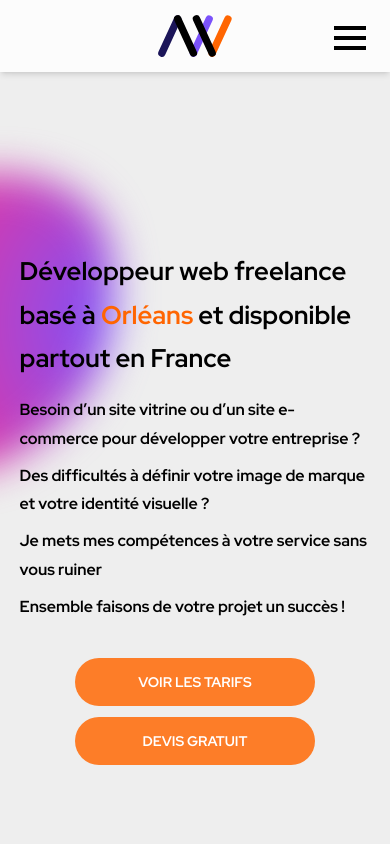
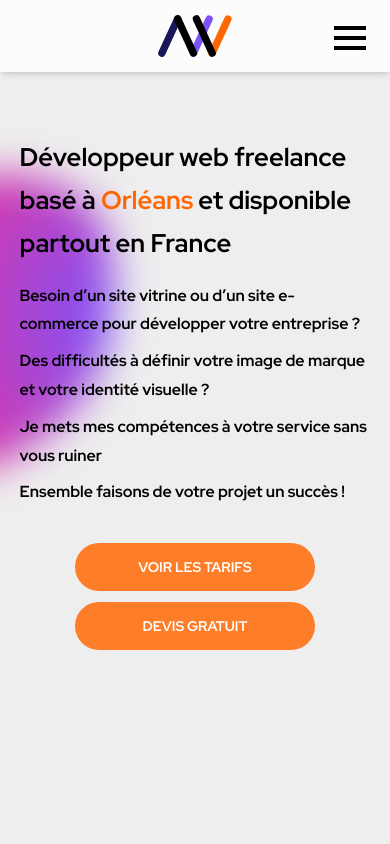
Before and after one commit to randricalvin/AlefaWeb_website, a React (Vite) app: page / in a window 390 px wide. Shown: the top 844 px of the page. Built offline with nearby package versions, Linux system fonts and the light colour scheme.

Commit message:
debug mobile

```diff
--- a/src/components/Accueil.jsx
+++ b/src/components/Accueil.jsx
@@ -22,7 +22,7 @@ const Accueil = () => {
 
         <img src={blob} alt="blob animation" className='blob-animation1'/>
 
-      <div className='accueil-presentation flex flex-col justify-around'>
+      <div className='accueil-presentation flex flex-col lg:justify-around'>
           <div className='flex items-center accueil-presentation-element'>
             <Presentation />
           </div>
--- a/src/components/NavBar.jsx
+++ b/src/components/NavBar.jsx
@@ -40,7 +40,7 @@ const NavBar = () => {
         <nav>
             <section className="MOBILE-MENU mobile flex lg:hidden justify-end">
                     <HashLink  smooth to='/#' className='logo flex w-full items-center justify-center'>
-                        <div className=''>
+                        <div className='fixed'>
                             <img src={lettrage_rgb} alt='logo alefaweb' className='h-11 logo' />
                         </div>
                     </HashLink>
--- a/src/components/Presentation.scss
+++ b/src/components/Presentation.scss
@@ -19,7 +19,6 @@
         width: 100vw;
         display: flex;
         flex-direction: column;
-        padding-top: 4rem;
     }
 
 
```
